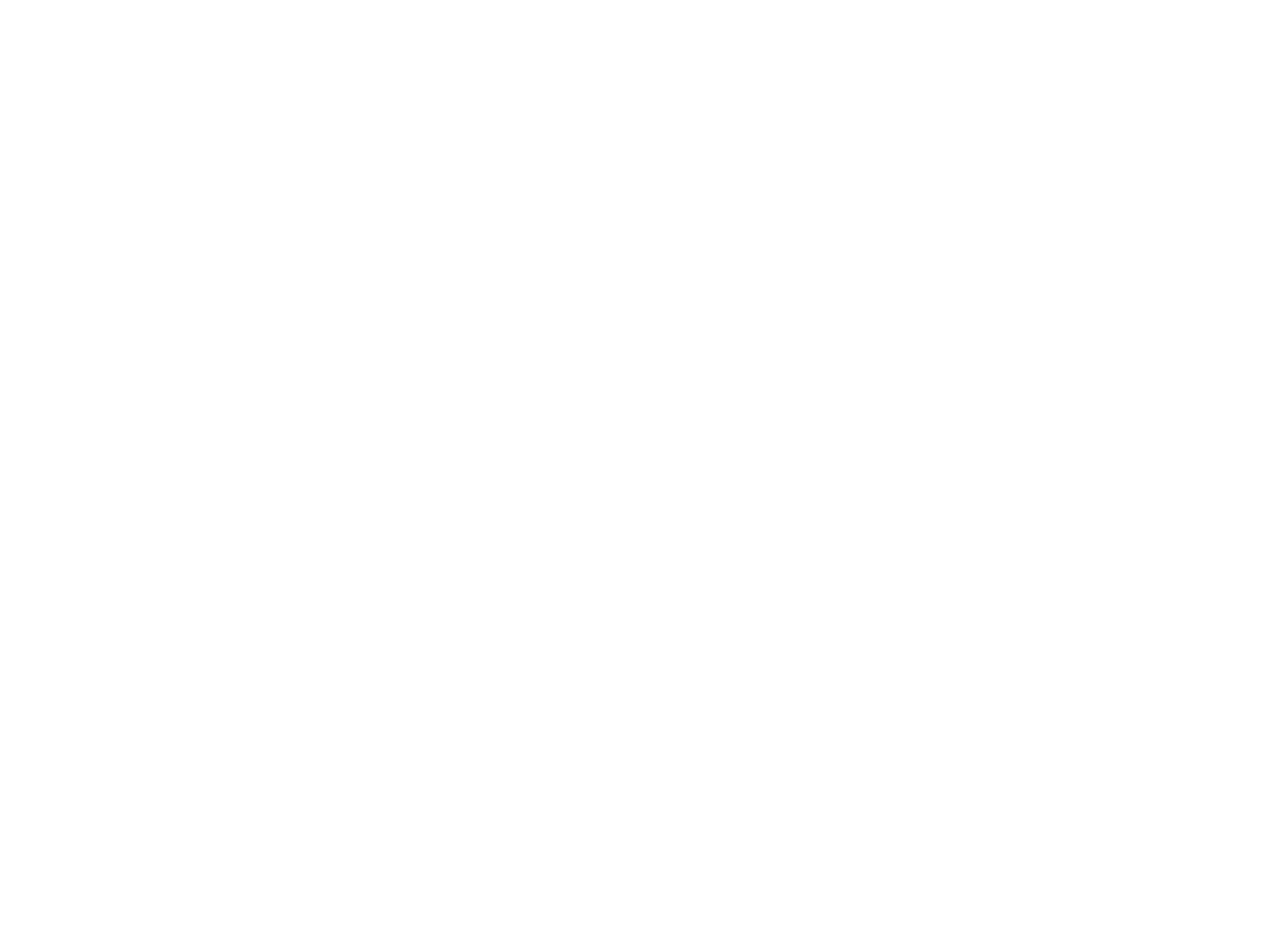
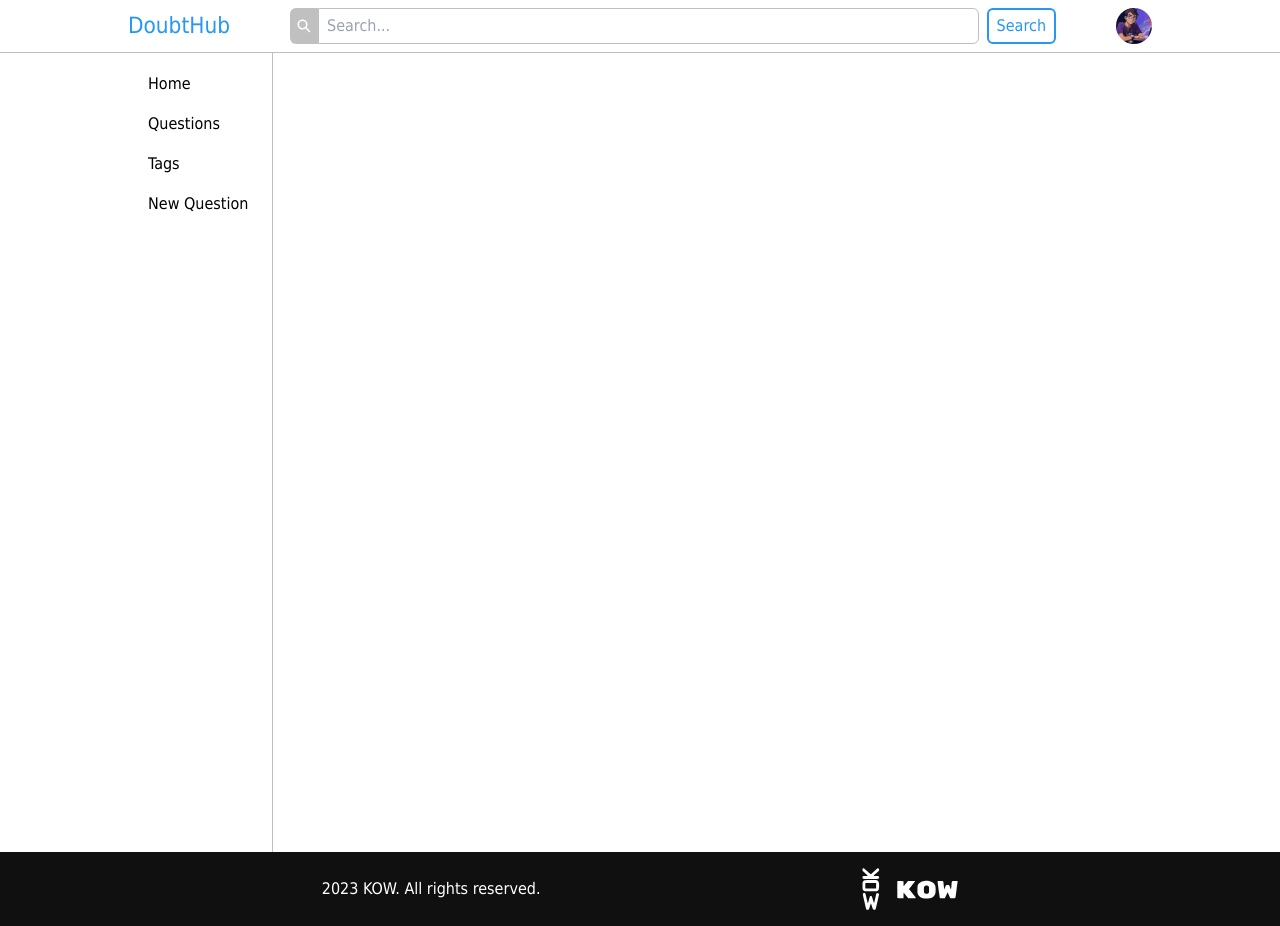
Before and after one commit to Kainom/DoubtHub, a React (Vite) app: page /questions in a window 1280 px wide. Before the commit this address had no page. Before the commit the page ends 800 px from the top, so only its background shows below. Built offline with nearby package versions, Linux system fonts and the light colour scheme.

Commit message:
Layout route nesting other routes

```diff
--- a/src/components/SideBar.jsx
+++ b/src/components/SideBar.jsx
@@ -30,7 +30,7 @@
                     lg:grid-cols-1 lg:grid-flow-row"
             >
                 <SideBarListItem routeRef='/'>Home</SideBarListItem>
-                <SideBarListItem routeRef='/search'>Questions</SideBarListItem>
+                <SideBarListItem routeRef='/questions'>Questions</SideBarListItem>
                 <SideBarListItem routeRef='/tags'>Tags</SideBarListItem>
                 <SideBarListItem routeRef='/new-question'>New Question</SideBarListItem>
             </ul>
--- /dev/null
+++ b/src/pages/Layout.jsx
@@ -0,0 +1,23 @@
+/* eslint-disable no-unused-vars */
+import React from "react";
+import { Outlet } from "react-router-dom"
+
+import Header from "../components/Header"
+import Footer from "../components/Footer";
+import SideBar from "../components/SideBar";
+import Wrapper from "../components/Wrapper";
+
+export default function Questions() {
+    return (
+        <>
+            <Header />
+            <Wrapper>
+                <SideBar />
+                <>
+                    <Outlet />
+                </>
+            </Wrapper>
+            <Footer />
+        </>
+    );
+}
--- /dev/null
+++ b/src/pages/Questions.jsx
@@ -0,0 +1,9 @@
+/* eslint-disable no-unused-vars */
+import React from "react";
+
+export default function Questions() {
+    return (
+        <>
+        </>
+    );
+}
--- a/src/routes/Routes.jsx
+++ b/src/routes/Routes.jsx
@@ -4,15 +4,19 @@
 import Home from '../pages/Home';
 import Login from '../pages/Login';
 import Sign from '../pages/SignUp';
-
+import Layout from '../pages/Layout';
+import Questions from '../pages/Questions';
 
 const AppRoutes = () => {
     return (
         <Routes>
-            <Route path="/" element={<Home />} />
-            <Route path="/login" element={<Login/>} />
-            <Route path="/register" element={<Sign/>} />
-            <Route path="/search" element={<h1>search results</h1>} />
+            <Route path="/login" element={<Login />} />
+            <Route path="/register" element={<Sign />} />
+
+            <Route path='/' element={<Layout />}>
+                <Route index element={<Home />} />
+                <Route path="/questions" element={<Questions />} />
+            </Route>
         </Routes>
     )
 }
```
Also changed, not shown: src/pages/Home.jsx (+0 -5 lines).
